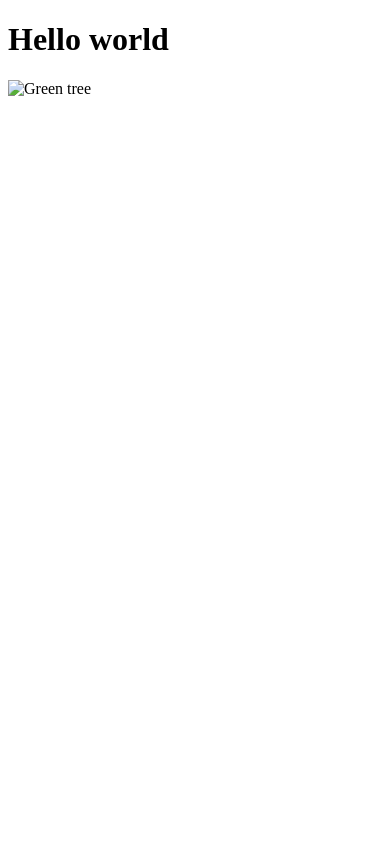
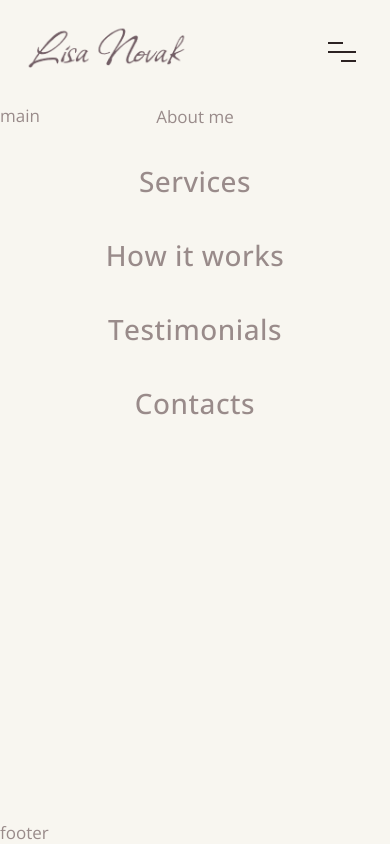
Before and after one commit to solohub-dev/project_ph, a plain HTML site: page index.html in a window 390 px wide. Drawn offline with nearby package versions, Linux system fonts and the light colour scheme.

Commit message:
first use git

```diff
--- /dev/null
+++ b/css/componens.css
@@ -0,0 +1,75 @@
+/* це файл компонентів css які як шаблони будуть використовуватись далі */
+/* button */
+.button--brown{
+/* border: 2px solid #352228; */
+background-color: #352228;
+font-weight: 700;
+font-size: 14.3px;
+color: #fff;
+line-height: 1.2;
+letter-spacing: 0.5px;
+padding-inline: 32px;
+padding-block: 18px;
+transition: all 0.3s ease;
+
+}
+
+.button--light--min {
+    box-sizing: border-box;
+    border: 2px solid #352228;
+    font-weight: 700;
+    font-size: 13px;
+    color: #352228;
+    text-align: center;
+    block-size: 53.1562px;
+    inline-size: 150px;
+    line-height: 17.3329px;
+    letter-spacing: 0.5px;
+    padding-block: 16px;
+    transition: all 0.3s ease;
+
+}
+
+.button--light {
+box-sizing: border-box;
+border: 2px solid #352228;
+font-weight: 700;
+font-size: 14.3px;
+color: #352228;
+line-height: 1.2;
+letter-spacing: 0.5px;
+padding-inline: 32px;
+padding-block: 16px;
+transition: all 0.3s ease;
+
+}
+
+.button--transparent {
+    background-color: transparent;
+}
+
+.button--transparent:hover {
+    background-color: #c2c0ba;
+}
+
+.button--brown-min{
+border: 2px solid #352228;
+background-color: #352228;
+font-weight: 700;
+box-sizing: border-box;
+font-size: 13px;
+color: #fff;
+text-align: center;
+block-size: 53.1562px;
+inline-size: 150px;
+line-height: 17.3329px;
+letter-spacing: 0.5px;
+padding-block: 16px;
+transition: all 0.3s ease;
+
+
+}
+
+.button--brown--hov:hover {
+    background-color: #4f4448;
+}
--- /dev/null
+++ b/css/reset.css
@@ -0,0 +1,42 @@
+   /* це файл для обнулення стилів властивості яких задані по замовчуванню в браузері */
+   *,
+    *::before,
+    *::after {
+        padding: 0;
+        margin: 0;
+        border: 0;
+        box-sizing: border-box;
+    }
+
+    *::before,
+    *::after {
+        display: inline-block;
+    }
+
+    a {
+        display: inline-block;
+        text-decoration: none;
+        color: inherit;
+    }
+
+    img {
+        vertical-align: top;
+    }
+    button {
+        background-color: transparent;
+    }
+
+    ul, li {
+        list-style: none;
+    }
+    h1, h2, h3, h4, h5, h6 {
+        font-size: inherit;
+        font-family: inherit;
+    }
+
+     html,
+     body {
+       block-size: 100%;
+     }
+
+     /*тут закінчуються базові налаштування файлів*/
--- /dev/null
+++ b/css/style.css
@@ -0,0 +1,238 @@
+@import url('./reset.css');
+@import url('./componens.css');
+@import url('./header.css');
+body{
+
+    font-family: "Open Sans";
+    font-size: 17px;
+    background-color: #f8f6f0;
+    color: #998b8a;
+
+}
+/*тут закінчуються базові налаштування файлів*/
+.wrapper {
+    display: flex;
+    flex-direction: column;
+    block-size: 100%;
+    overflow: clip; /* працює positoin sticker*/
+
+}
+
+.wrapper > main {
+    flex-grow: 1;
+}
+
+/* звертається до всіх класів які мають __container в назві класу та задає стилі  */
+[class*="__container"] {
+    max-inline-size: 1310px;
+    margin-inline: auto;
+    padding-inline: 15px;
+
+}
+
+.icon {
+    inline-size: 28px;
+    block-size: 28px;
+}
+/* header */
+
+.header {
+    padding-block: 24px;
+
+}
+
+.header__body {
+    padding: 24px;
+    column-gap: 36px;
+    row-gap: 5px;
+    display: grid;
+    grid-template-columns: auto 1fr auto;
+    align-items: center;
+
+}
+
+ .header__link-logo img {
+   box-sizing: 75px;
+   inline-size: 165px;
+
+}
+
+ .actions__header {
+    display: flex;
+    gap: 14px;
+    align-items: center;
+    /* flex-wrap: wrap; */
+ }
+
+ .menu__list{
+    display: flex;
+    gap: 32px;
+    flex-wrap: wrap;
+    justify-content: center;
+ }
+
+ .icon__list {
+    flex-wrap: wrap;
+
+ }
+
+ .menu__link {
+    position: relative;
+    font-size: 16px;
+    color: #998b8a;
+    font-weight: 500;
+    line-height: 1.5;
+    letter-spacing: 0.5px;
+    transition: color 0.3s ease;
+
+ }
+
+ /* .menu__link:hover {
+    /border-bottom: 2px solid #2c2222;
+     color: #2c2222;
+ } */
+
+ .menu__link::after {
+    content: '';
+    position: absolute;
+    left: 0; /* Початок з правого краю */
+    bottom: 0;
+    height: 2px;
+    width: 0;
+    background-color: #2c2222;
+    transition: width 0.4s ease;
+  }
+  .menu__link:hover::after {
+    width: 100%;
+    color: #2c2222;
+
+  }
+
+  .icon-menu {
+    display: none;
+  }
+
+  @media (max-width: 991.98px)  {
+
+    .actions-header__button {
+        display: none;
+    }
+    .header {
+        padding-block: 15px;
+    }
+    .header__body {
+        padding-block: 15px;
+        column-gap: 25px;
+    }
+    .header__link-logo {
+        z-index: 3;
+    }
+    .menu__list {
+        column-gap: 16px;
+        align-items: center;
+        justify-content: center;
+
+    }
+    .actions__header {
+        column-gap: 10px;
+
+    }
+
+    .menu__list {
+        column-gap: 15px;
+
+    }
+
+    .actions__header {
+        column-gap: 10px;
+    }
+    .icon-menu {
+        display: flex;
+        position: relative;
+        inline-size: 48px;
+        block-size: 48px;
+        z-index: 3;
+
+      }
+      .icon-menu::before,
+      .icon-menu::after,
+      .icon-menu span {
+        content: '';
+        position: absolute;
+        block-size: 2px;
+        inline-size: 100%;
+        background-color: #2c2222;
+      }
+      .icon-menu::before {
+        inset-inline-start: 10px;
+        inset-block-start: 14px;
+
+      }
+      .icon-menu::after {
+        inset-inline-end: 10px;
+        inset-block-end: 14px;
+      }
+      .icon-menu::before,
+      .icon-menu::after {
+       inline-size: 15px;
+
+      }
+      .icon-menu span {
+        inset-inline-start: 50%;
+        inset-block-start: 50%;
+        inline-size: 28px;
+        transform: translate(-50%, -50%);
+    }
+
+}
+
+@media (max-width: 767.98px)  {
+    .actions-header__button {
+        display: none;
+    }
+    .menu {
+        position: fixed;
+        inset-inline-start: 0;
+        inset-block-start: 0;
+        block-size: 100%;
+        inline-size: 100%;
+        overflow: auto;
+
+        padding-block-start: 105px;
+        padding-inline: 15px;
+        padding-block-end: 30px;
+    }
+    .menu__list {
+        flex-direction: column;
+        align-items: center;
+    }
+    .menu::before {
+        position: fixed;
+        content: '';
+        block-size: 64px;
+        inset-block-start: 8px;
+        inset-inline-start: 15px;
+        inset-inline-end: 15px;
+        z-index: 2;
+        background-color: #f8f6f0;
+
+    }
+    .header__body {
+        grid-template-columns: auto auto;
+        justify-content: space-between;
+        padding-block: 8px;
+        padding-inline: 24px;
+    }
+    .menu__link {
+        font-size: 28px;
+        row-gap: 15px;
+
+    }
+
+}
+@media (max-width: 439.98px)  {
+    /* .header__menu, .actions-header__button {
+        display: none;
+    } */
+
+}
--- a/index.html
+++ b/index.html
@@ -3,11 +3,70 @@
 <head>
     <meta charset="UTF-8">
     <meta name="viewport" content="width=device-width, initial-scale=1.0">
-    <title>First page</title>
+    <link href="https://fonts.googleapis.com/css?family=Open+Sans:300,regular,500,600,700,800,300italic,italic,500italic,600italic,700italic,800italic&display=swap" rel="stylesheet" />
+    <link href="https://fonts.googleapis.com/css?family=Cormorant+Garamond:300,regular,500,600,700,300italic,italic,500italic,600italic,700italic" rel="stylesheet" />
+    <link rel="stylesheet" href="./css/style.css">
+    <title>Psychological help</title>
 </head>
 <body>
-    <h1> Hello world</h1>
-    <img style="width: 1000px;" src="img/tree.jpg" alt="Green tree">
+
+   <div class="wrapper">
+      <header class="header">
+        <div class="header__container header__body">
+            <a href="#" class="header__link-logo">
+                <img src="./img/logo.png" alt="Логотип сайту">
+            </a>
+            <div class="header__menu menu  ">
+                <nav class="menu__body ">
+                    <ul class="menu__list">
+                        <li class="menu__item">
+                            <a href="#" class="men  u__link">About me</a>
+                        </li>
+                        <li class="menu__item">
+                            <a href="#" class="menu__link">Services</a>
+                        </li>
+                        <li class="menu__item">
+                            <a href="#" class="menu__link">How it works</a>
+                        </li>
+                        <li class="menu__item">
+                            <a href="#" class="menu__link">Testimonials</a>
+                        </li>
+                        <li class="menu__item">
+                            <a href="#" class="menu__link">Contacts</a>
+                        </li>
+                    </ul>
+                </nav>
+            </div>
+            <div class="header__actions actions__header">
+                <div class="icon__list">
+                <a href="#" class="actions-header__button">
+                    <img src="./img/icon/twitter_icon.png" alt="icon twitter" class="icon">
+                </a>
+                <a href="#" class="actions-header__button">
+                    <img src="./img/icon/facebook_icon.png" alt="icon facebook" class="icon">
+                </a>
+                <a href="#" class="actions-header__button">
+                    <img src="./img/icon/instagram_icon.png" alt="icon instagram" class="icon">
+                </a>
+                <a href="#" class="actions-header__button">
+                    <img src="./img/icon/youtube_icon.png" alt="icon youtube" class="icon">
+                </a>
+                <!-- <a href="#" class="actions-header__button button--brown button--brown--hov">Book a Session
+                </a>
+                <a href="#" class="actions-header__button button--light button--transparent">About My Therapy
+                </a>
+                <a href="#" class="actions-header__button button--light--min button--transparent">Book a Session
+                </a>
+                <a href="#" class="actions-header__button button--brown-min button--brown--hov">Learn more
+                </a> -->
+                </div>
+                <button type="button" class="actions-header__icon-menu icon-menu"><span></span></button>
+            </div>
+        </div>
+      </header>
+      <main class="page">main</main>
+      <footer class="footer">footer</footer>
+   </div>
 </body>
 
 </html>
```
Also changed, not shown: script_training.js (added, +7 -0 lines), css/header.css (added), img/icon/facebook_icon.png (added), img/icon/instagram_icon.png (added), img/icon/twitter_icon.png (added), img/icon/youtube_icon.png (added), img/logo.png (added), 4 other files.
